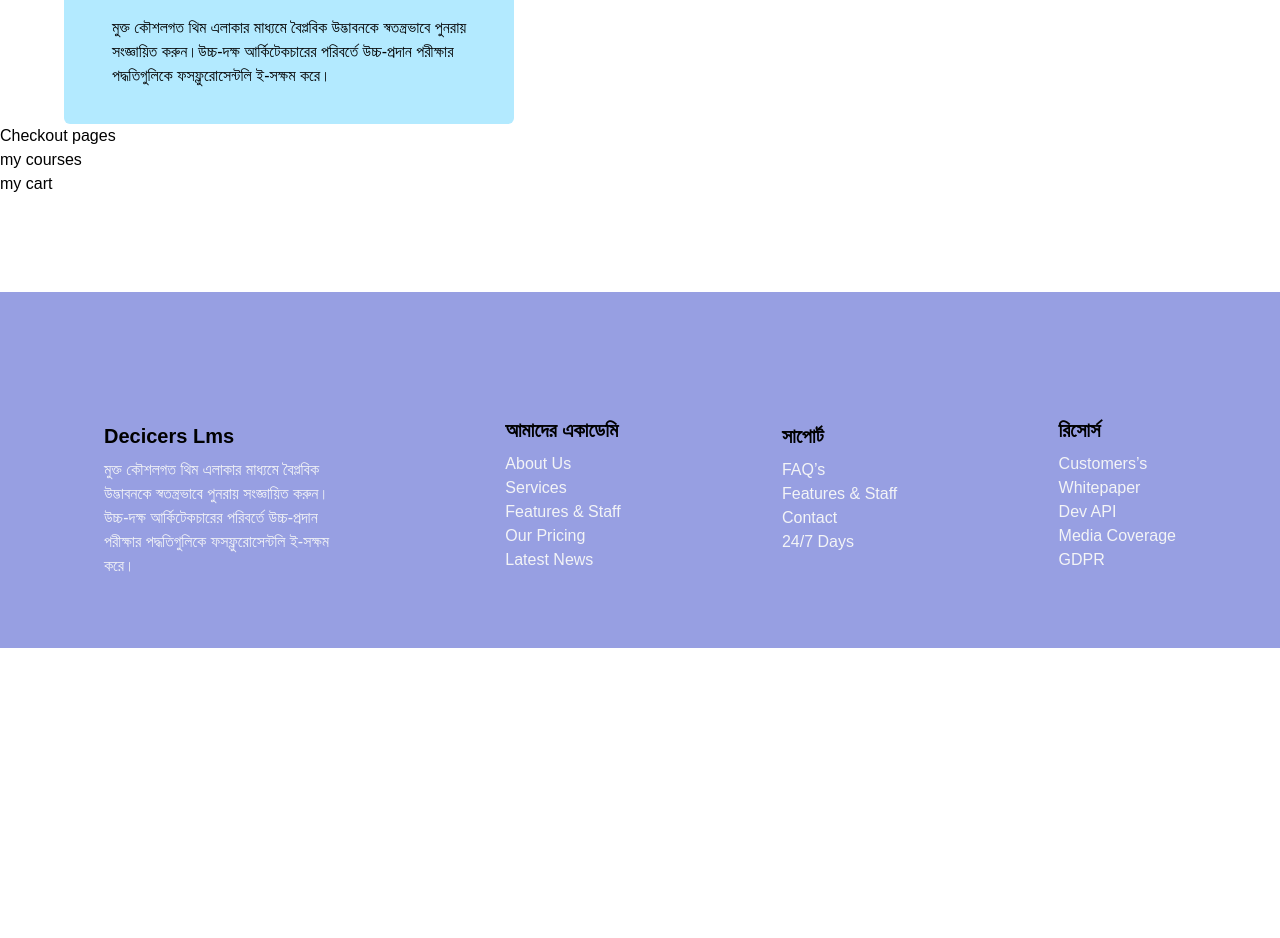
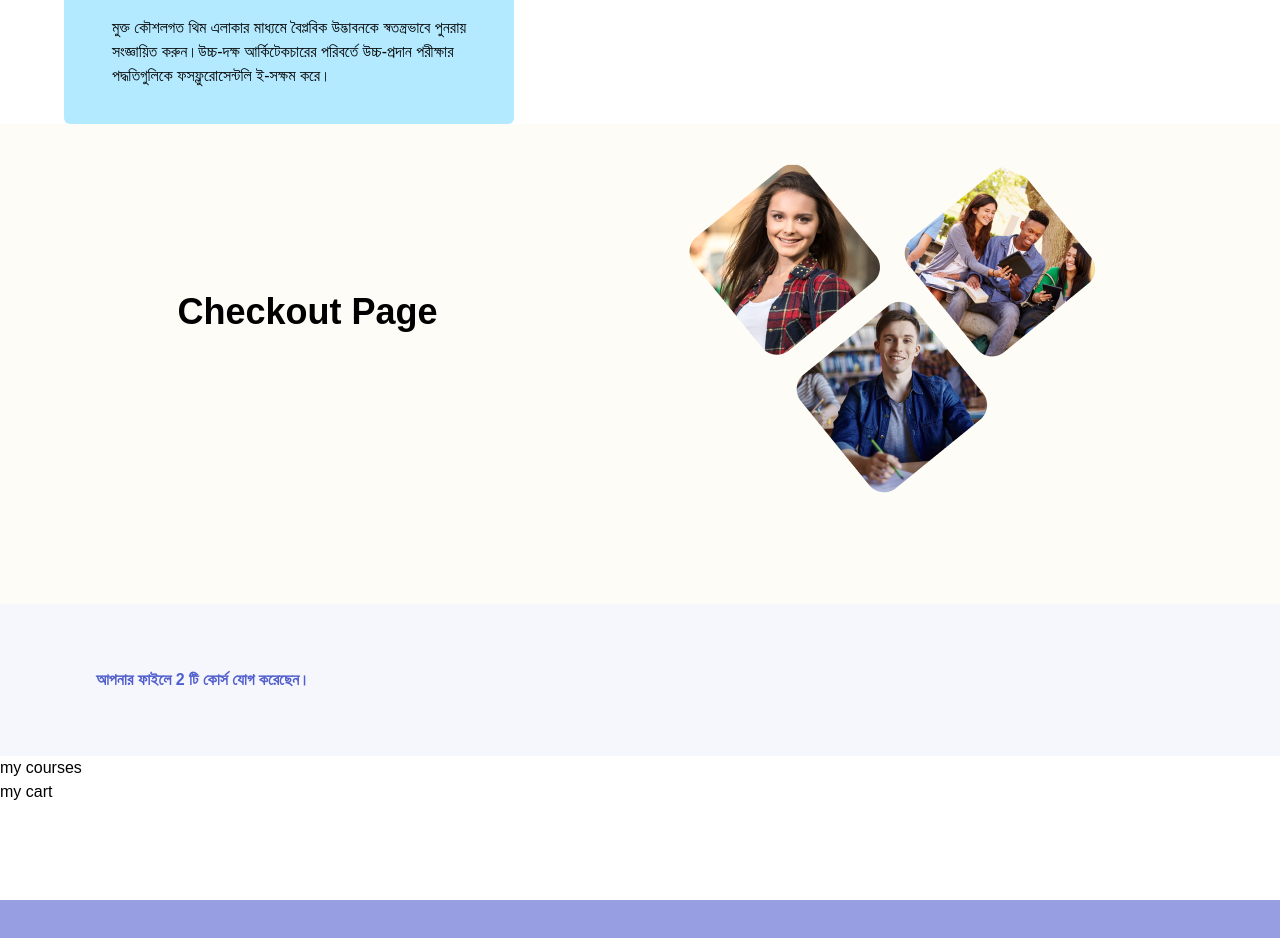
Before and after one commit to teamdeciders/Deciders-Lms, a React (Create React App) app: page /about in a window 1280 px wide. Shown: the part 2140-3078 px from the top of the page. Before the commit the page ends 2788 px from the top, so only its background shows below. Built offline with nearby package versions, Linux system fonts and the light colour scheme.

Commit message:
checkout page 50% done by sadik

```diff
--- a/src/Pages/About/CheckoutPages.js
+++ b/src/Pages/About/CheckoutPages.js
@@ -1,10 +1,34 @@
 import React from 'react';
+import aboutheaderimage from '../../Assets/aboutheaderimage.png';
 
 const CheckoutPages = () => {
     return (
-        <div>
-            Checkout pages
-        </div>
+        <section>
+
+            {/* Checkout Banner */}
+            <div className='bg-[#FDFCF6] '>
+                <div className='px-6 md:px-14 lg:max-w-7xl md-w-full mx-auto min-h-[60vh] h-auto'>
+
+                    <div className='lg:flex lg:justify-around lg:items-center md:flex md:justify-center md:items-center'>
+                        <div>
+                            <h1 className='text-4xl font-bold'>Checkout Page</h1>
+                        </div>
+                        <div className='mt-8'>
+                            <img src={aboutheaderimage} alt="" />
+                        </div>
+                    </div>
+
+                </div>
+            </div>
+
+            <div className='bg-[#F6F7FD] px-24 py-16'>
+                <p className='text-[#515FCE] font-semibold'>আপনার ফাইলে 2 টি কোর্স যোগ করেছেন।</p>
+
+                <div>
+
+                </div>
+            </div>
+        </section>
     );
 };
 
--- a/src/Pages/Home/Header.js
+++ b/src/Pages/Home/Header.js
@@ -12,9 +12,7 @@ const Header = () => {
                             <h1 className='text-2xl md:text-3xl lg:text-5xl font-bold'>সেরা <span className='lg:text-5xl text-[#CEC051] font-bold'>ই-লার্নিং</span> প্ল্যাটফর্ম </h1>
                             <h1 className='text-2xl md:text-3xl mt-1 lg:text-5xl font-bold'>  বাংলাদেশে</h1>
                             <p className='mt-4'>
-                                মুক্ত কৌশলগত থিম এলাকার মাধ্যমে বৈপ্লবিক উদ্ভাবনকে স্বতন্ত্রভাবে পুনরায় সংজ্ঞায়িত
-                                করুন।উচ্চ-দক্ষ আর্কিটেকচারের পরিবর্তে উচ্চ-প্রদান পরীক্ষার পদ্ধতিগুলিকে
-                                ফসফ্লুরোসেন্টলি ই-সক্ষম করে।
+                            Individually redefine revolutionary innovation through open strategic theme areas. Phosphorescently e-enables high-performance testing methods instead of highly-skilled architectures.
                             </p>
                             <button className=' bg-[#515FCE] px-8 py-3 mt-8 rounded text-white'>শুরু করি</button>
                         </div>
```
Also changed, not shown: 1 other file (tests, documents, lock files or other folders).
